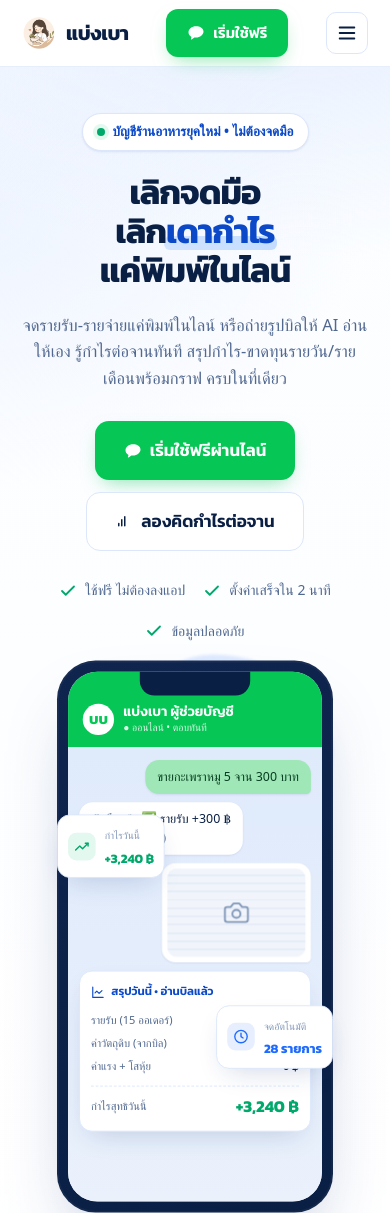
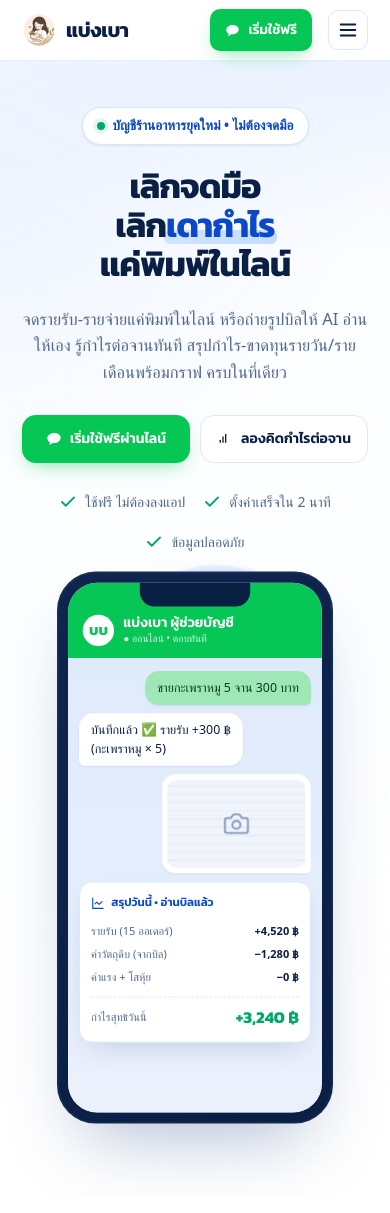
Before and after one commit to seofullgod-a11y/ranroo_landing, a website: page baengbao-landing/public/index.html in a window 390 px wide. Shown: the top 1213 px of the page. Drawn offline with Linux system fonts and the light colour scheme; a web font is replaced by a local one.

Commit message:
Add files via upload

```diff
--- a/baengbao-landing/public/index.html
+++ b/baengbao-landing/public/index.html
@@ -328,10 +328,9 @@
     .phone-stage{min-height:610px;max-width:340px;margin:16px auto 0}
     .blob.b1{width:240px;height:240px;top:20px;right:0}
     .blob.b2{width:150px;height:150px;bottom:40px;left:0}
-    .chip.c1{top:175px;left:0}
-    .chip.c2{bottom:150px;right:0}
+    .chip{display:none}
     .nav-links{display:none}
-    .nav-burger{display:flex}
+    .nav-burger{display:flex;margin-left:6px}
     .calc-card{grid-template-columns:1fr}
     .calc-right{border-left:none;border-top:1px solid rgba(255,255,255,.06)}
     .feat-grid{grid-template-columns:repeat(2,1fr)}
@@ -343,15 +342,22 @@
   @media(max-width:560px){
     .hero{padding:46px 0 20px}
     .phone-stage{transform:scale(.92);transform-origin:top center;margin-top:8px}
-    .chip{padding:8px 11px}
-    .chip .ic{width:30px;height:30px}
-    .chip .v{font-size:14px}
+    /* ปุ่ม hero เรียงซ้าย-ขวา */
+    .hero-actions{flex-wrap:nowrap;gap:10px}
+    .hero-actions .btn{flex:1;min-width:0;padding:14px 8px;font-size:14px;line-height:1.25}
+    .hero-actions .btn svg{width:16px;height:16px;flex:none}
+    /* ปุ่ม CTA บน header ให้เล็กลง สมมาตรกับปุ่มเมนู */
+    .nav-inner{height:60px;gap:10px}
+    .nav-cta{gap:8px}
+    .nav-cta .btn-ghost{display:none}
+    .nav-cta .btn-line{padding:9px 14px;font-size:13.5px;border-radius:10px}
+    .nav-cta .btn-line svg{width:15px;height:15px}
+    .nav-burger{width:40px;height:40px}
     .feat-grid{grid-template-columns:1fr}
     .calc-left,.calc-right{padding:30px 24px}
     .deliv-card{padding:30px 24px}
     .cta-card{padding:40px 24px}
     .foot-grid{grid-template-columns:1fr 1fr}
-    .nav-cta .btn-ghost{display:none}
   }
   @media(prefers-reduced-motion:reduce){
     *{animation:none!important;scroll-behavior:auto!important;transition:none!important}
```
